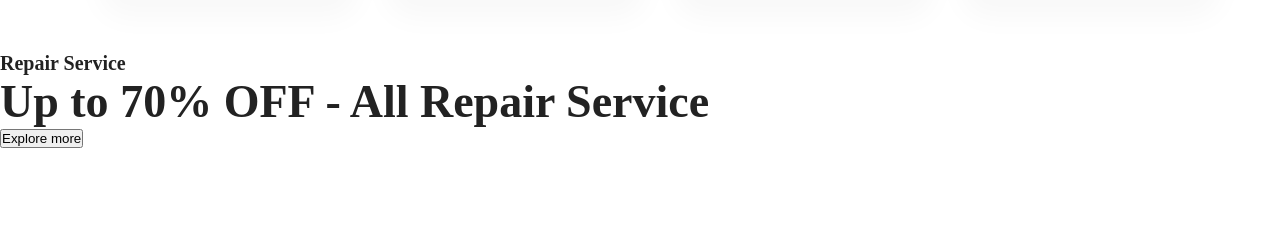
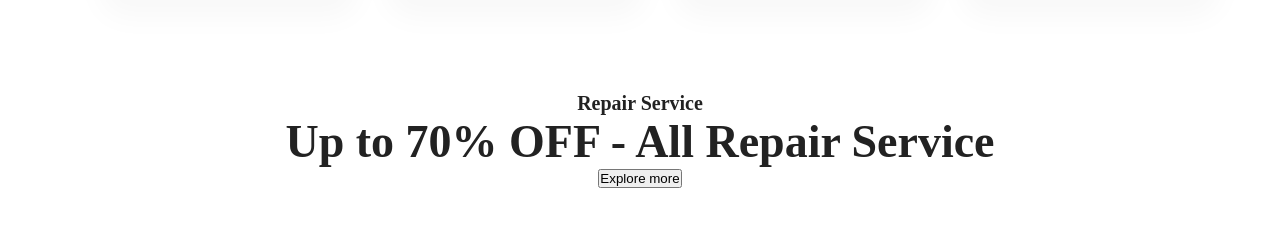
Before and after one commit to AnthxnyD/Personal_Project, a plain HTML site: page index.html in a window 1280 px wide. Shown: the part 1909-2135 px from the top of the page. Before the commit the page ends 2057 px from the top, so only its background shows below. Drawn offline with Linux system fonts and the light colour scheme.

Commit message:
Bottom-Banner

```diff
--- a/index.html
+++ b/index.html
@@ -205,7 +205,7 @@
         </div>
     </section>
 
-    <section id="banner">
+    <section id="banner" class="section-m1">
         <h4>Repair Service</h4>
         <h2>Up to <span>70% OFF</span> - All Repair Service</h2>
         <button>Explore more</button>
--- a/style.scss
+++ b/style.scss
@@ -251,3 +251,10 @@ background-color: #fff2e5;
     bottom: 20px;
     right: 10px;
 }
+#banner{
+display: flex;
+flex-direction: column;
+justify-content: center;
+align-items: center;
+text-align: center;
+}
```
Also changed, not shown: style.css.
